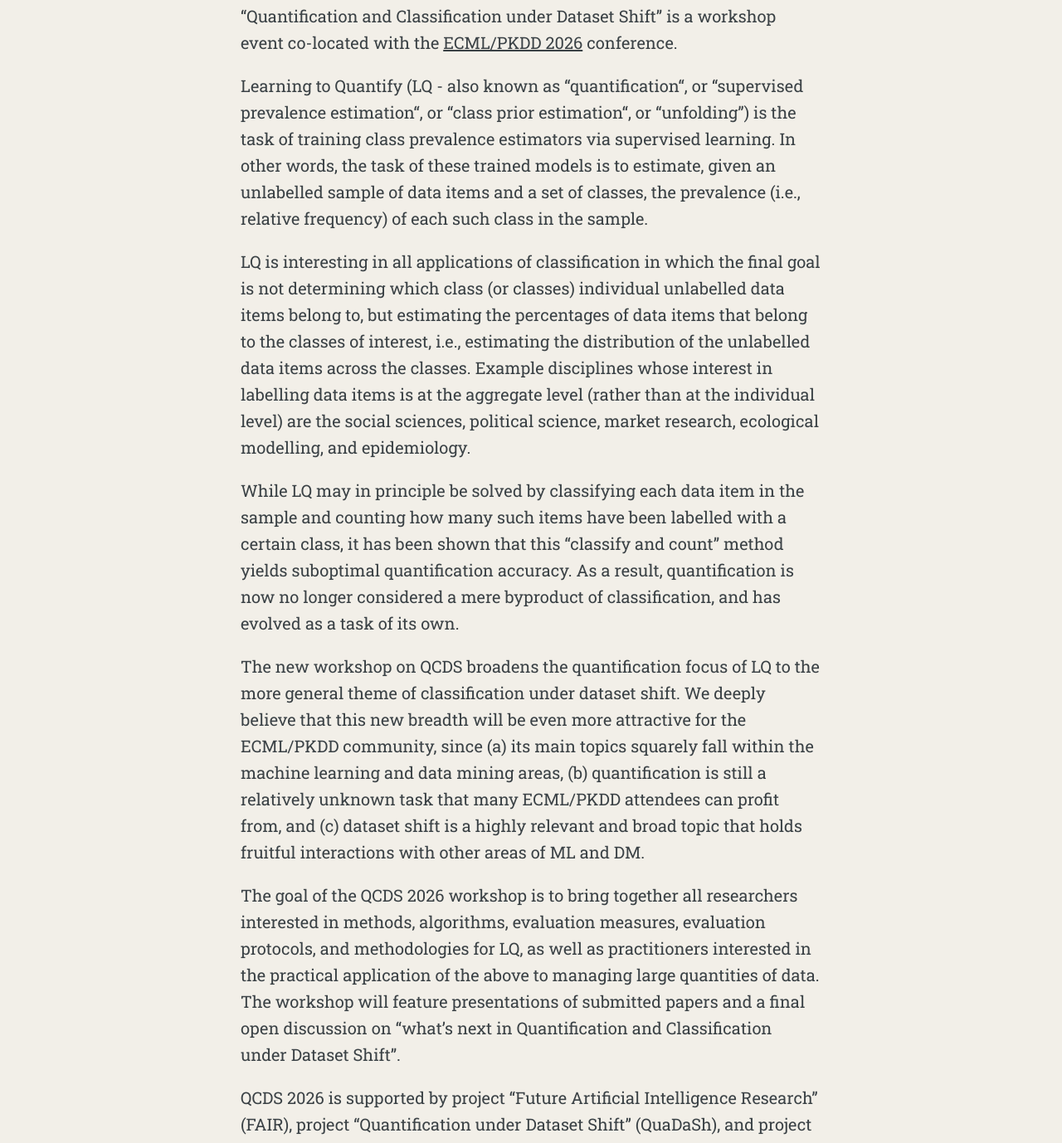
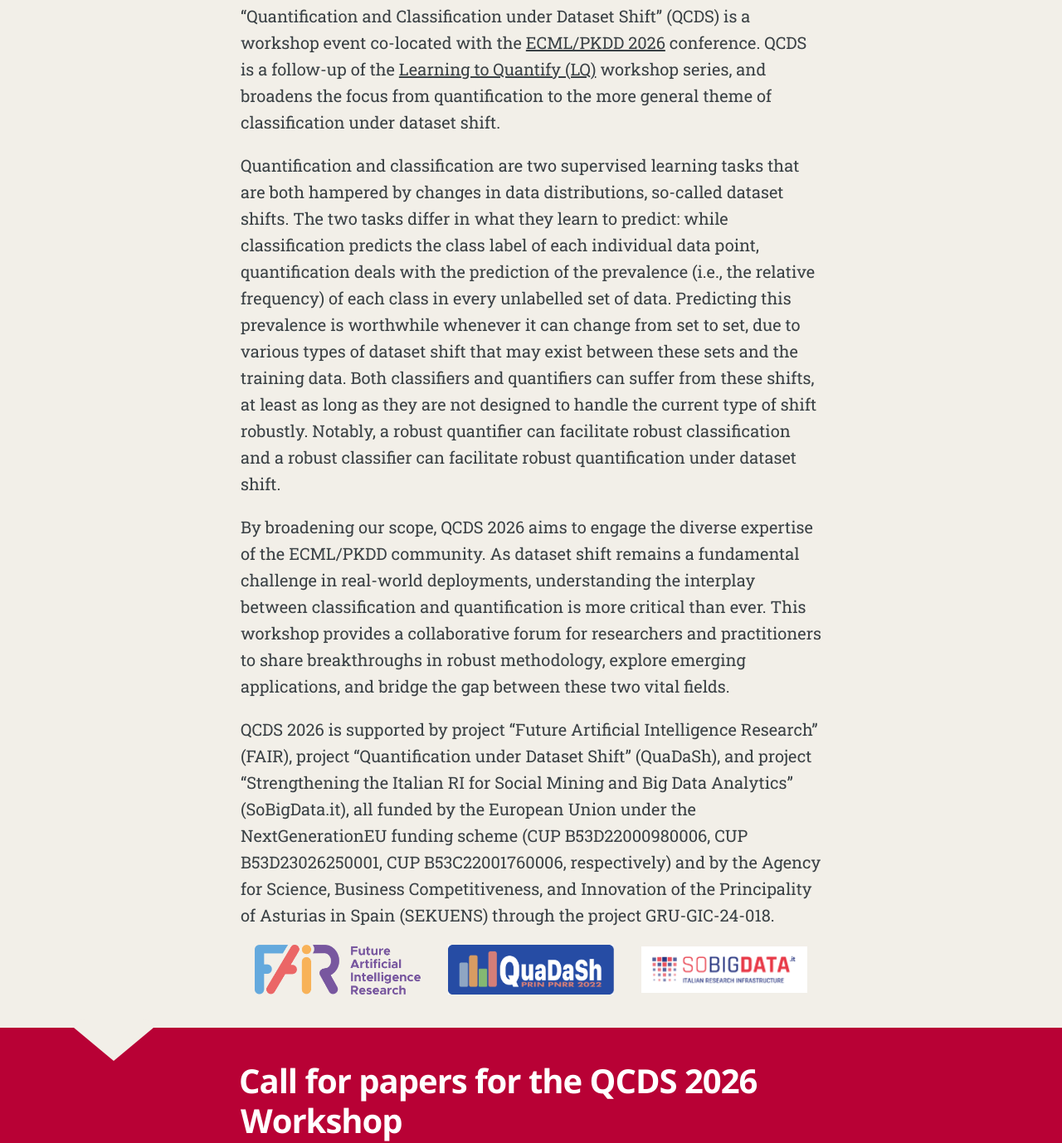
Before and after one commit to qcds-2026/qcds-2026.github.io, a plain HTML site: page index.html in a window 1280 px wide. Shown: the part 905-2283 px from the top of the page at 83% size. Drawn offline with Linux system fonts and the light colour scheme.

Commit message:
updating welcome

```diff
--- a/index.html
+++ b/index.html
@@ -113,35 +113,10 @@
                     <h2 class=post-title>Welcome</h2>
                 </header>
                 <section class=post-content>
-                    <p>&ldquo;Quantification and Classification under Dataset Shift&rdquo; is a workshop event
-                        co-located with the <a href=https://2026.ecmlpkdd.org/ />ECML/PKDD 2026</a> conference.</p>
-                    <p>Learning to Quantify (LQ - also known as “quantification“, or “supervised prevalence estimation“,
-                        or “class prior estimation“, or “unfolding”) is the task of training class prevalence estimators
-                        via supervised learning. In other words, the task of these trained models is to estimate, given
-                        an unlabelled sample of data items and a set of classes, the prevalence (i.e., relative
-                        frequency) of each such class in the sample.</p>
-                    <p>LQ is interesting in all applications of classification in which the final goal is not
-                        determining which class (or classes) individual unlabelled data items belong to, but estimating
-                        the percentages of data items that belong to the classes of interest, i.e., estimating the
-                        distribution of the unlabelled data items across the classes. Example disciplines whose interest
-                        in labelling data items is at the aggregate level (rather than at the individual level) are the
-                        social sciences, political science, market research, ecological modelling, and epidemiology.</p>
-                    <p>While LQ may in principle be solved by classifying each data item in the sample and counting how
-                        many such items have been labelled with a certain class, it has been shown that this “classify
-                        and count” method yields suboptimal quantification accuracy. As a result, quantification is now
-                        no longer considered a mere byproduct of classification, and has evolved as a task of its own.
-                    </p>
-                    <p>The new workshop on QCDS broadens the quantification focus of LQ to the
-                        more general theme of classification under dataset shift. We deeply believe that
-                        this new breadth will be even more attractive for the ECML/PKDD community,
-                        since (a) its main topics squarely fall within the machine learning and data
-                        mining areas, (b) quantification is still a relatively unknown task that many
-                        ECML/PKDD attendees can profit from, and (c) dataset shift is a highly relevant
-                        and broad topic that holds fruitful interactions with other areas of ML and DM.</p>
-                    <p>The goal of the QCDS 2026 workshop is to bring together all researchers interested in methods,
-                        algorithms, evaluation measures, evaluation protocols, and methodologies for LQ, as well as
-                        practitioners interested in the practical application of the above to managing large quantities
-                        of data. The workshop will feature presentations of submitted papers and a final open discussion on &ldquo;what&rsquo;s next in Quantification and Classification under Dataset Shift&rdquo;.</p>
+                    <p>&ldquo;Quantification and Classification under Dataset Shift&rdquo; (QCDS) is a workshop event
+                        co-located with the <a href=https://ecmlpkdd.org/2026/ />ECML/PKDD 2026</a> conference. QCDS is a follow-up of the <a href="http://learningtoquantify.org/">Learning to Quantify (LQ)</a> workshop series, and broadens the focus from quantification to the more general theme of classification under dataset shift.</p>
+                    <p>Quantification and classification are two supervised learning tasks that are both hampered by changes in data distributions, so-called dataset shifts. The two tasks differ in what they learn to predict: while classification predicts the class label of each individual data point, quantification deals with the prediction of the prevalence (i.e., the relative frequency) of each class in every unlabelled set of data. Predicting this prevalence is worthwhile whenever it can change from set to set, due to various types of dataset shift that may exist between these sets and the training data. Both classifiers and quantifiers can suffer from these shifts, at least as long as they are not designed to handle the current type of shift robustly. Notably, a robust quantifier can facilitate robust classification and a robust classifier can facilitate robust quantification under dataset shift.</p>
+                    <p>By broadening our scope, QCDS 2026 aims to engage the diverse expertise of the ECML/PKDD community. As dataset shift remains a fundamental challenge in real-world deployments, understanding the interplay between classification and quantification is more critical than ever. This workshop provides a collaborative forum for researchers and practitioners to share breakthroughs in robust methodology, explore emerging applications, and bridge the gap between these two vital fields.</p>
                     <p>QCDS 2026 is supported by project “Future Artificial Intelligence Research” (FAIR), project “Quantification under Dataset Shift” (QuaDaSh), and project “Strengthening the Italian RI for Social Mining and Big Data Analytics” (SoBigData.it), all funded by the European Union under the NextGenerationEU funding scheme (CUP B53D22000980006, CUP B53D23026250001, CUP B53C22001760006, respectively) and by the Agency for Science, Business Competitiveness, and Innovation of the Principality
                         of Asturias in Spain (SEKUENS) through the project GRU-GIC-24-018.</p>
                      <div class=divimages>
@@ -176,7 +151,7 @@
                     <p>and other topics of relevance to QCDS. Two categories of papers are of interest:</p>
                     <ul>
                         <li>papers reporting original, unpublished research;</li>
-                        <li>papers {published in 2025 / currently under submission / accepted in 2025} at other
+                        <li>papers {published in 2026 / currently under submission / accepted in 2026} at other
                             {workshops / conferences / journals}, provided this double submission does not violate the
                             rules of these {workshops / conferences / journals}.</li>
                     </ul>
@@ -189,9 +164,7 @@
                         this is just the upper bound, and contributions of any length up to this bound will be
                         considered.</p>
                     <h5 id=other-information>Other information</h5>
-                    <p>Important: By submitting a paper the authors commit, in case of acceptance, to have one of them register (according to the rules set by the ECML/PKDD 2026 organizers) and present the paper at the workshop. The workshop will
-                        be a hybrid event, but it is strongly recommended that authors of accepted papers present the
-                        work in-presence. The proceedings of the workshop will not be formally published, so as to allow
+                    <p>Important: By submitting a paper the authors commit, in case of acceptance, to have one of them register (according to the rules set by the ECML/PKDD 2026 organizers) and present the paper at the workshop. The proceedings of the workshop will not be formally published, so as to allow
                         authors to resubmit their work to other conferences. Informal proceedings will be published on
                         the workshop website; however, for each accepted paper, it will be left at the discretion of the
                         authors to decide whether to contribute their paper or not to these proceedings.</p>
@@ -232,7 +205,7 @@
                         </div>
                     </section>
                     <section class=organizers><img
-                            src="https://www.hcm-mannheim.de/files/content/mitarbeiter/huelle/huellermeier_eyke.jpg"
+                            src="https://www.deutsches-museum.de/assets/_processed_/a/4/csm_Forschung_Projekt_IGGI_Beirat_photo_Eyke_H%C3%BCllermeyer_997d7589a9.jpg"
                             alt="Eyke Hüllermeier" class=profile-pic>
                         <div class=organizer-info>
                             <p id=eyke-hullemeier class=organizer-name>Eyke Hüllermeier</p>
@@ -265,29 +238,29 @@
                     </section>
                     <h5 id=program-committee>Program Committee</h5>
                     <ul>
-                        <li>Amr Alexandari, Stanford University, US</li>
-                        <li>Haoyue Bai, University of Wisconsin-Madison, US</li>
+                        <!-- <li>Amr Alexandari, Stanford University, US</li> -->
+                        <!-- <li>Haoyue Bai, University of Wisconsin-Madison, US</li> -->
                         <li>Gustavo Batista, University of New South Wales, AU</li>
-                        <li>Pawel Piotr Czyz, ETH AI Center, CH</li>
+                        <!-- <li>Pawel Piotr Czyz, ETH AI Center, CH</li> -->
                         <li>Clemens Damke, Ludwig Maximilian University of Munich, DE</li>
                         <li>Juan José del Coz, University of Oviedo, ES</li>
-                        <li>Zahra Donyavi, University of New South Wales, AU</li>
+                        <!-- <li>Zahra Donyavi, University of New South Wales, AU</li> -->
                         <li>Andrea Esuli, Consiglio Nazionale delle Ricerche, IT</li>
                         <li>Cèsar Ferri, Universitat Politècnica de València, ES</li>
                         <li>Peter Flach, University of Bristol, UK</li>
-                        <li>Wei Gao, Singapore Management University, SG</li>
+                        <!-- <li>Wei Gao, Singapore Management University, SG</li>
                         <li>Saurabh Garg, Thinking Machines, US</li>
-                        <li>Devin Guillory, UC Berkeley, US</li>
+                        <li>Devin Guillory, UC Berkeley, US</li> -->
                         <li>Barbara Hammer, University of Bielefeld, DE</li>
                         <li>Rafael Izbicki, Federal University of São Carlos, BR</li>
                         <li>Mira Jürgens, Gent University, BE</li>
-                        <li>Zachary Lipton, Carnegie Mellon University, US</li>
+                        <!-- <li>Zachary Lipton, Carnegie Mellon University, US</li> -->
                         <li>André Maletzke, Universidade Estadual do Oeste do Paraná, BR</li>
                         <li>Olaya Pérez-Mon, University of Oviedo, ES</li>
                         <li>Teodora Popordanovska, KU Leuven, BE</li>
                         <li>Marco Saerens, Catholic University of Louvain, BE</li>
                         <li>Tobias Schumacher, University of Mannheim, DE</li>
-                        <li>Amos Storkey, University of Edinburgh, UK</li>
+                        <!-- <li>Amos Storkey, University of Edinburgh, UK</li> -->
                         <li>Dirk Tasche, North-West University, SA</li>
                         <li>Lorenzo Volpi, Consiglio Nazionale delle Ricerche, IT</li>
                         <li>Willem Waegeman, Ghent University, BE</li>
```
